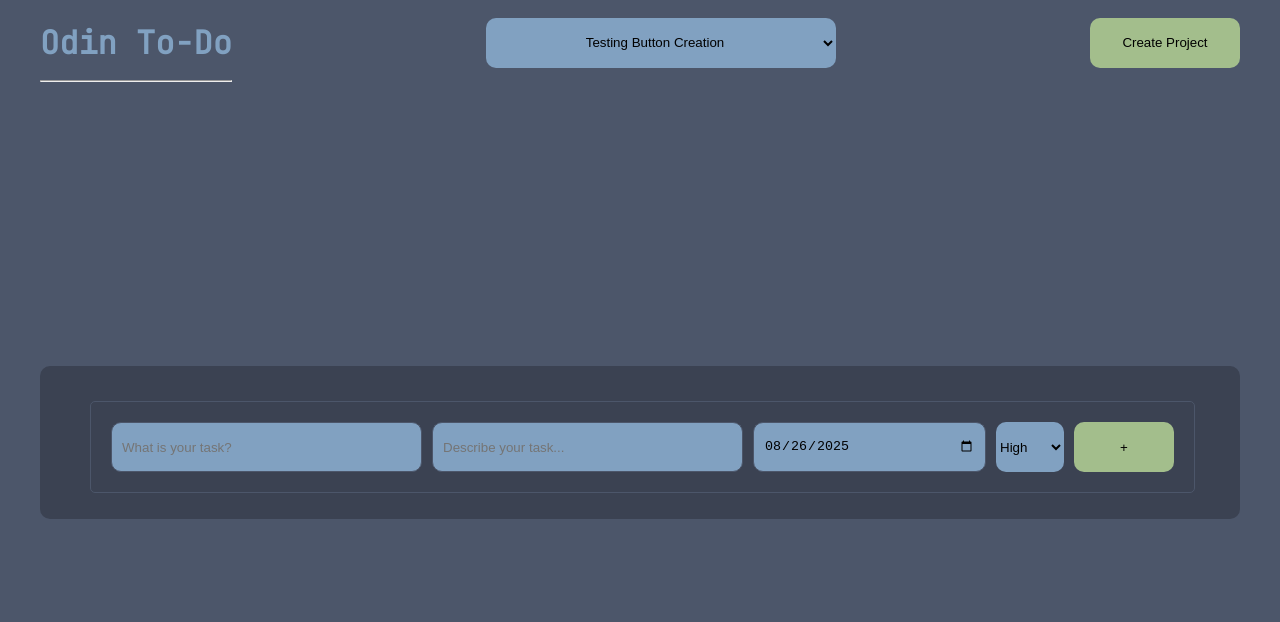
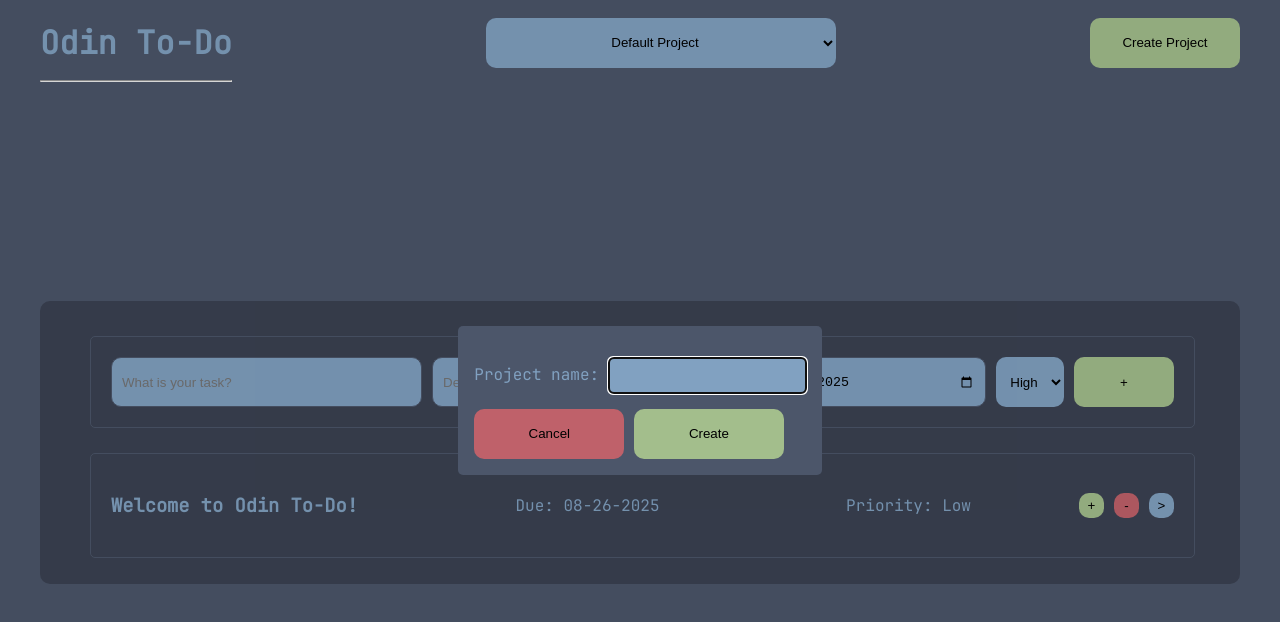
Before and after one commit to cvendi/odin-todo, a website built with webpack: page src/template.html in a window 1280 px wide. Both pictures are taken after a click on the button "Create Project". Built offline with nearby package versions, Linux system fonts and the light colour scheme.

Commit message:
Add project creation modal form

```diff
--- a/src/index.js
+++ b/src/index.js
@@ -3,6 +3,8 @@ import "./nord.css";
 
 import Project from "./project.js";
 import RenderProject from "./render.js";
+
+import { format } from "date-fns";
 
 class App {
     constructor() {
@@ -71,19 +73,39 @@ class App {
 
         const buttonDiv = document.createElement('div');
         buttonDiv.classList.add('project-buttons');
+
+        const createProjectDialog = document.getElementById("create-proj-dialog");
+        const projectNameInput = document.getElementById("project-name");
+        const confirmProjectCreateBtn = document.getElementById("confirmBtn");
+        const form = createProjectDialog.querySelector("form");
+
         const createProjectButton = document.createElement('button');
         createProjectButton.textContent = 'Create Project';
+        createProjectButton.type = 'button';
         createProjectButton.addEventListener("click", () => {
-            const newProject = this.createProject("Testing Button Creation");
-            this.updateProjectSelector();
+            // const newProject = this.createProject("Testing Button Creation");
+            // this.updateProjectSelector();
 
-            // Switch to newly created project
-            this.projectSelector.value = newProject.id;
-            this.renderProject(newProject);
+            projectNameInput.value = "";
+            createProjectDialog.close();
+            createProjectDialog.showModal();
         })
 
+        form.addEventListener("submit", (e) => {
+            e.preventDefault();
+            const name = projectNameInput.value.trim();
+            if (name) {
+                const newProject = this.createProject(name);
+                this.updateProjectSelector();
+
+                // Switch to newly created project
+                this.projectSelector.value = newProject.id;
+                this.renderProject(newProject);
+                createProjectDialog.close();
+            }
+        });
+
         buttonDiv.appendChild(createProjectButton);
-        mainContainer.innerHTML = '';
         mainContainer.appendChild(logo);
         mainContainer.appendChild(selectorDiv);
         mainContainer.appendChild(buttonDiv);
@@ -96,5 +118,15 @@ let app = new App();
 // and load projects and their tasks from local storage
 const defaultProject = app.createProject("Default Project");
 
-defaultProject.seedProject();
+defaultProject.createTask(
+            "Welcome to Odin To-Do!",
+            `This is a welcome task to get you started.
+            Feel free to delete it with the red - on the right, or mark it as complete with the green + button.
+            To create new tasks, fill out the form above.
+            You can also create new projects for a separate list of tasks using the Create Project button.`,
+            format(new Date(), "MM-dd-yyyy"),
+            "Low",
+        );
+
+// defaultProject.seedProject();
 app.init()
--- a/src/render.js
+++ b/src/render.js
@@ -79,7 +79,7 @@ export default class RenderProject {
                 format(dueDateInput.valueAsDate, "MM-dd-yyyy"),
                 chosenPriority
             )
-            console.log(dueDateInput.value);
+            console.log(dueDateInput.valueAsDate);
             RenderProject.clearProjectContainer();
             document.body.appendChild(this.render());
         });
@@ -129,11 +129,11 @@ export default class RenderProject {
             });
 
             const completeButton = document.createElement('button');
-                completeButton.textContent = task.completed ? 'x' : '';
+                completeButton.textContent = task.completed ? 'x' : '+';
                 completeButton.classList.add('complete-button');
                 completeButton.addEventListener('click', () => {
                     task.toggleComplete();
-                    completeButton.textContent = task.completed ? 'x' : '';
+                    completeButton.textContent = task.completed ? 'x' : '+';
                     taskItem.classList.toggle('completed', task.completed);
                     if (task.completed) {
                         taskItem.style.border = '1px solid var(--nord14)';
--- a/src/styles.css
+++ b/src/styles.css
@@ -5,6 +5,35 @@
 
 * {
     box-sizing: border-box;
+}
+
+:modal {
+    background-color: var(--nord3);
+    color: var(--nord9);
+    border: none;
+    border-radius: 5px;
+}
+
+.create-proj-form input {
+    border-radius: 5px;
+    border: none;
+    padding: 10px;
+    background-color: var(--nord9);
+}
+
+.create-proj-form button {
+    width: 150px;
+    height: 50px;
+    border: none;
+    border-radius: 10px;
+}
+
+.create-proj-form #closeBtn {
+    background-color: var(--nord11);
+}
+
+.create-proj-form #confirmBtn {
+    background-color: var(--nord14);
 }
 
 html, body {
@@ -75,6 +104,10 @@ body {
     padding: 10px;
     margin-bottom: 50px;
     margin-top: 50px;
+}
+
+.task-description {
+    grid-column: 1 / 4;
 }
 
 .task-item, .input-item {
@@ -152,3 +185,7 @@ body {
     border: none;
     border-radius: 10px;
 }
+
+.priority-select {
+    text-align: center;
+}
--- a/src/template.html
+++ b/src/template.html
@@ -7,7 +7,19 @@
 </head>
 <body>
     <div class="main-container">
-        <h1>Odin To-Do<hr style="color: var(--nord14);"></h1>
+        <dialog id="create-proj-dialog">
+            <form class="create-proj-form">
+                <p>
+                    <label>Project name:
+                        <input class="project-name" id="project-name" type="text" required />
+                    </label>
+                </p>
+                <div>
+                    <button id="closeBtn" value="cancel" formmethod="dialog">Cancel</button>
+                    <button id="confirmBtn" value="default">Create</button>
+                </div>
+            </form>
+        </dialog>
     </div>
 </body>
 </html>
```
